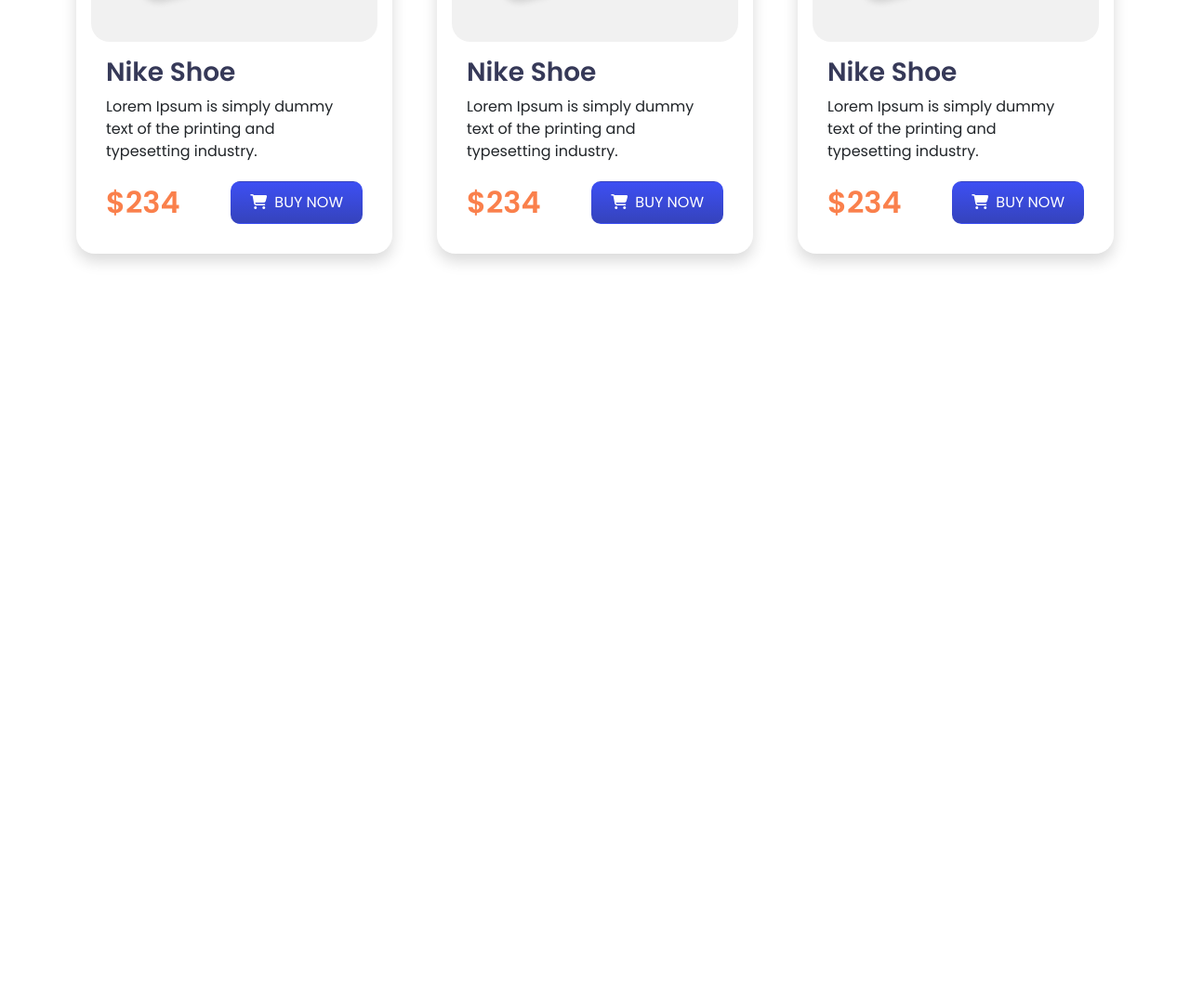
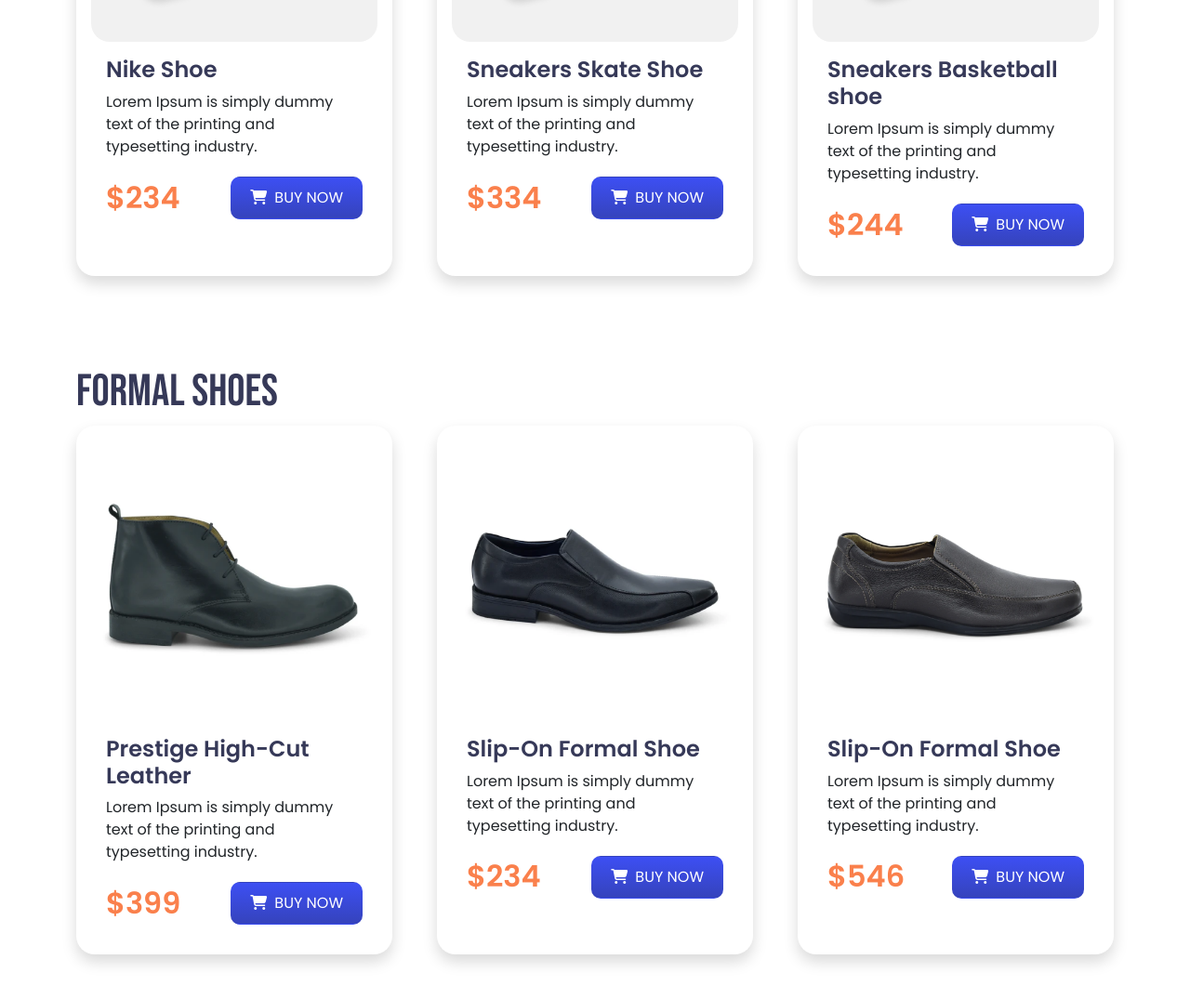
Before and after one commit to ProbalRanjan/nike-react-ecommerce, a plain HTML site: page index.html in a window 1280 px wide. Shown: the part 1180-2255 px from the top of the page at 93% size. Before the commit the page ends 1501 px from the top, so only its background shows below. Drawn offline with nearby package versions, Linux system fonts and the light colour scheme.

Commit message:
formal shoes added

```diff
--- a/index.html
+++ b/index.html
@@ -76,7 +76,7 @@
                     <div class="card h-100 shadow border-0 p-3 card-style">
                         <img class="w-100 mx-auto" src="images/shoe1.png" class="card-img-top" alt="...">
                         <div class="card-body">
-                            <h5 class="card-title navy fs-3 fw-bold">Nike Shoe</h5>
+                            <h5 class="card-title navy fs-4 fw-bold">Nike Shoe</h5>
                             <p class="card-text">Lorem Ipsum is simply dummy text of the printing and typesetting
                                 industry.</p>
                             <div class="d-flex align-items-center justify-content-between pt-1">
@@ -90,7 +90,56 @@
                     <div class="card h-100 shadow border-0 p-3 card-style">
                         <img class="w-100 mx-auto" src="images/shoe1.png" class="card-img-top" alt="...">
                         <div class="card-body">
-                            <h5 class="card-title navy fs-3 fw-bold">Nike Shoe</h5>
+                            <h5 class="card-title navy fs-4 fw-bold">Sneakers Skate Shoe </h5>
+                            <p class="card-text">Lorem Ipsum is simply dummy text of the printing and typesetting
+                                industry.</p>
+                            <div class="d-flex align-items-center justify-content-between pt-1">
+                                <h2 class="orange fw-bolder mb-0">$334</h2>
+                                <button class="btn btn-style"><i class="fas fa-shopping-cart pe-2"></i>BUY NOW</button>
+                            </div>
+                        </div>
+                    </div>
+                </div>
+                <div class="col">
+                    <div class="card h-100 shadow border-0 p-3 card-style">
+                        <img class="w-100 mx-auto" src="images/shoe1.png" class="card-img-top" alt="...">
+                        <div class="card-body">
+                            <h5 class="card-title navy fs-4 fw-bold">Sneakers Basketball shoe</h5>
+                            <p class="card-text">Lorem Ipsum is simply dummy text of the printing and typesetting
+                                industry.</p>
+                            <div class="d-flex align-items-center justify-content-between pt-1">
+                                <h2 class="orange fw-bolder mb-0">$244</h2>
+                                <button class="btn btn-style"><i class="fas fa-shopping-cart pe-2"></i>BUY NOW</button>
+                            </div>
+                        </div>
+                    </div>
+                </div>
+            </div>
+        </section>
+
+        <!-- Formal Shoes -->
+        <section class="container py-5">
+            <h2 class="navy heading" style="font-size: 48px;">FORMAL SHOES</h2>
+            <div class="row row-cols-1 row-cols-md-2 row-cols-lg-3 g-5">
+                <div class="col">
+                    <div class="card h-100 shadow border-0 p-3 card-style">
+                        <img class="w-100 mx-auto bg-white" src="images/formal1.png" class="card-img-top" alt="...">
+                        <div class="card-body">
+                            <h5 class="card-title navy fs-4 fw-bold">Prestige High-Cut Leather </h5>
+                            <p class="card-text">Lorem Ipsum is simply dummy text of the printing and typesetting
+                                industry.</p>
+                            <div class="d-flex align-items-center justify-content-between pt-1">
+                                <h2 class="orange fw-bolder mb-0">$399</h2>
+                                <button class="btn btn-style"><i class="fas fa-shopping-cart pe-2"></i>BUY NOW</button>
+                            </div>
+                        </div>
+                    </div>
+                </div>
+                <div class="col">
+                    <div class="card h-100 shadow border-0 p-3 card-style">
+                        <img class="w-100 mx-auto bg-white" src="images/formal2.png" class="card-img-top" alt="...">
+                        <div class="card-body">
+                            <h5 class="card-title navy fs-4 fw-bold">Slip-On Formal Shoe</h5>
                             <p class="card-text">Lorem Ipsum is simply dummy text of the printing and typesetting
                                 industry.</p>
                             <div class="d-flex align-items-center justify-content-between pt-1">
@@ -102,19 +151,18 @@
                 </div>
                 <div class="col">
                     <div class="card h-100 shadow border-0 p-3 card-style">
-                        <img class="w-100 mx-auto" src="images/shoe1.png" class="card-img-top" alt="...">
+                        <img class="w-100 mx-auto bg-white" src="images/formal3.png" class="card-img-top" alt="...">
                         <div class="card-body">
-                            <h5 class="card-title navy fs-3 fw-bold">Nike Shoe</h5>
+                            <h5 class="card-title navy fs-4 fw-bold">Slip-On Formal Shoe</h5>
                             <p class="card-text">Lorem Ipsum is simply dummy text of the printing and typesetting
                                 industry.</p>
                             <div class="d-flex align-items-center justify-content-between pt-1">
-                                <h2 class="orange fw-bolder mb-0">$234</h2>
+                                <h2 class="orange fw-bolder mb-0">$546</h2>
                                 <button class="btn btn-style"><i class="fas fa-shopping-cart pe-2"></i>BUY NOW</button>
                             </div>
                         </div>
                     </div>
                 </div>
-
             </div>
         </section>
 
```
Also changed, not shown: images/formal1.png (renamed from images/Mask Group.png), images/formal2.png (renamed from images/Rectangle 38.png), images/formal3.png (renamed from images/Rectangle 39.png).
